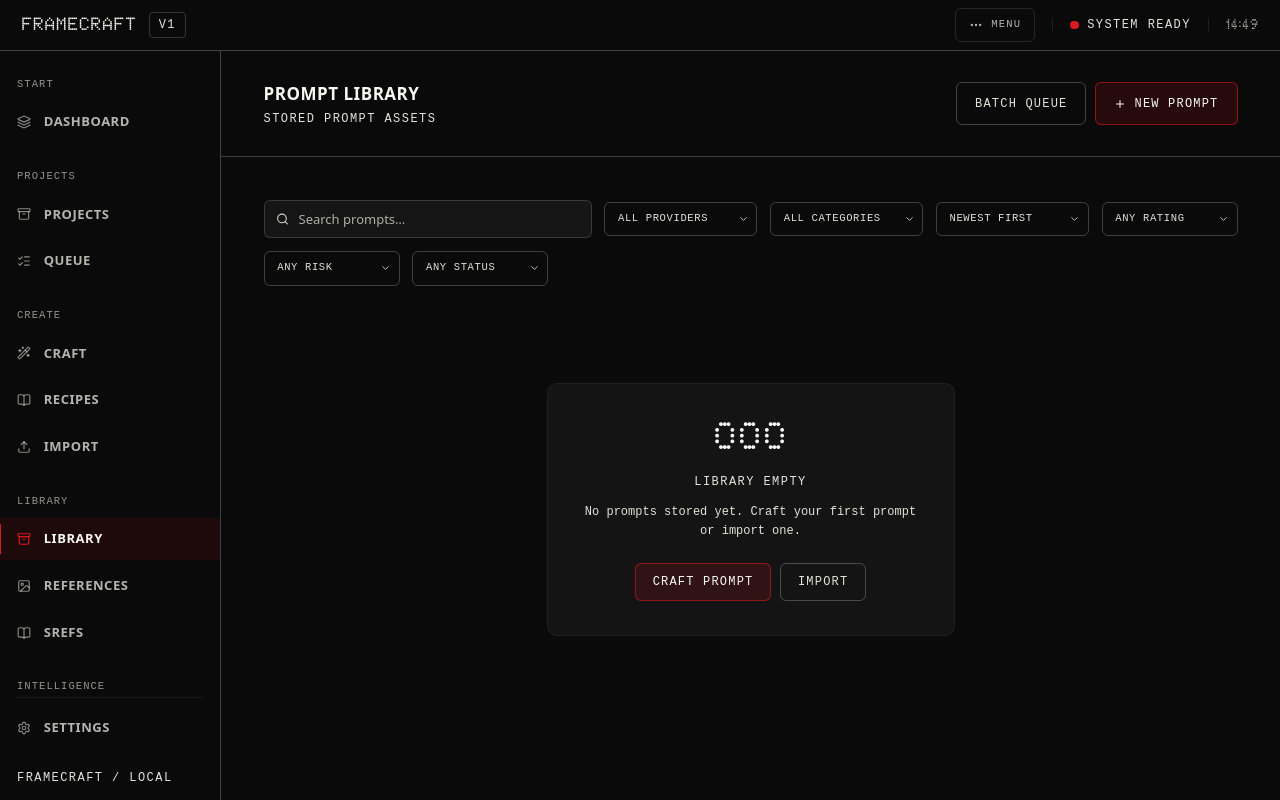
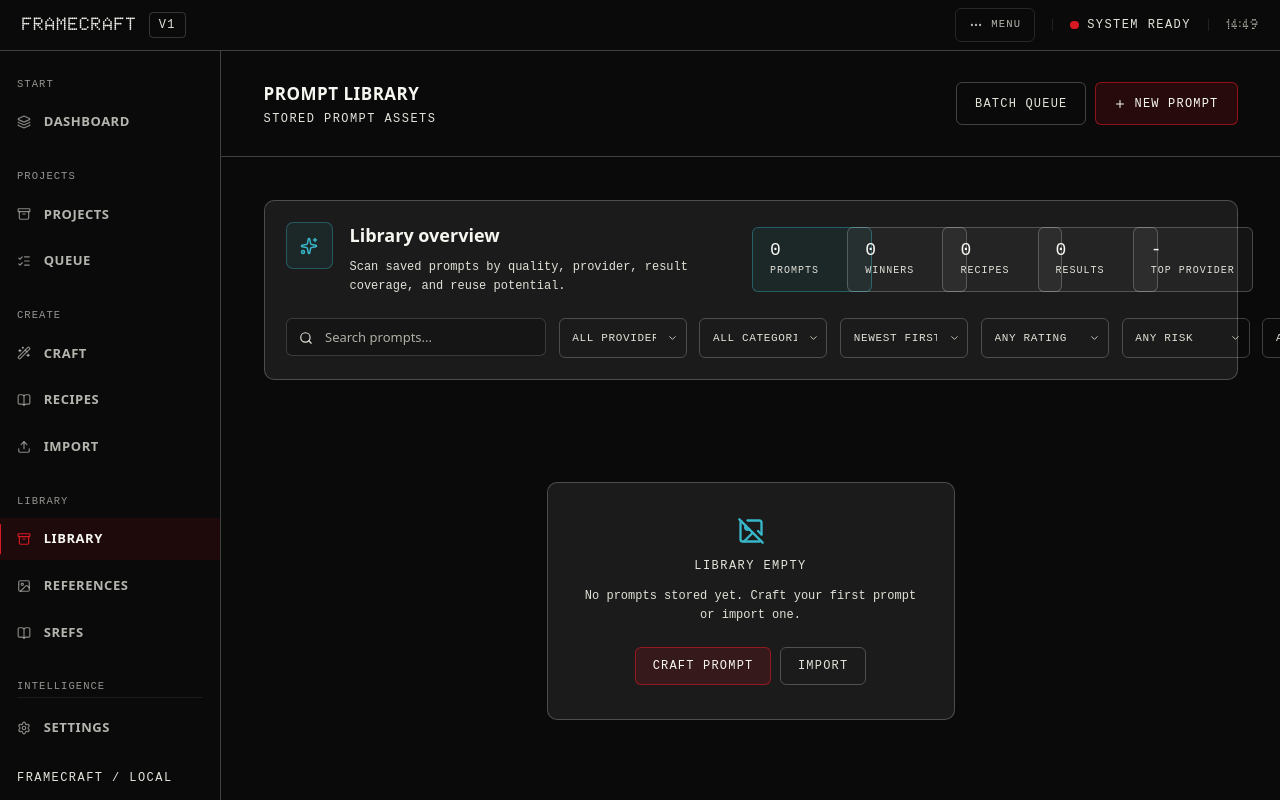
Before and after one commit to noobsaibot666/framecraft, a React (Vite) app: page /library in a window 1280 px wide. Built offline with nearby package versions, Linux system fonts and the light colour scheme.

Commit message:
feat: upgrade prompt library visuals

```diff
--- /dev/null
+++ b/src/lib/libraryMetrics.ts
@@ -0,0 +1,56 @@
+import type { Prompt, Provider } from "@/types";
+import type { ResultSummaryMap } from "./promptFilters";
+
+export interface PromptLibraryMetrics {
+  total: number;
+  winners: number;
+  recipes: number;
+  failed: number;
+  withResults: number;
+  resultCount: number;
+  topProvider: Provider | null;
+}
+
+export function getPromptLibraryMetrics(
+  prompts: Prompt[],
+  resultSummary: ResultSummaryMap = {}
+): PromptLibraryMetrics {
+  const providerCounts = new Map<Provider, number>();
+  let winners = 0;
+  let recipes = 0;
+  let failed = 0;
+  let withResults = 0;
+  let resultCount = 0;
+
+  for (const prompt of prompts) {
+    providerCounts.set(prompt.provider, (providerCounts.get(prompt.provider) ?? 0) + 1);
+    if (prompt.is_winner) winners += 1;
+    if (prompt.is_recipe) recipes += 1;
+    if (prompt.is_failed) failed += 1;
+
+    const summary = resultSummary[prompt.id];
+    if (summary?.count) {
+      withResults += 1;
+      resultCount += summary.count;
+    }
+  }
+
+  let topProvider: Provider | null = null;
+  let topProviderCount = 0;
+  for (const [provider, count] of providerCounts) {
+    if (count > topProviderCount) {
+      topProvider = provider;
+      topProviderCount = count;
+    }
+  }
+
+  return {
+    total: prompts.length,
+    winners,
+    recipes,
+    failed,
+    withResults,
+    resultCount,
+    topProvider,
+  };
+}
--- a/src/pages/PromptLibrary.tsx
+++ b/src/pages/PromptLibrary.tsx
@@ -1,6 +1,6 @@
 import { useEffect, useState, useCallback } from "react";
 import { useNavigate } from "react-router-dom";
-import { Plus, Search, Copy, Star, Trash2, ChevronDown, ListPlus } from "lucide-react";
+import { Plus, Search, Copy, Star, Trash2, ChevronDown, ListPlus, Sparkles, ImageOff } from "lucide-react";
 import { PageContainer } from "@/components/layout/PageContainer";
 import { Button } from "@/components/ui/Button";
 import { Input } from "@/components/ui/Input";
@@ -8,6 +8,7 @@ import { Badge, ProviderBadge, RiskBadge } from "@/components/ui/Badge";
 import { DotMatrix } from "@/components/ui/DotMatrix";
 import { usePromptStore } from "@/stores/usePromptStore";
 import { getResultSummaryMap } from "@/lib/db";
+import { getPromptLibraryMetrics } from "@/lib/libraryMetrics";
 import { addToQueue } from "@/lib/queue";
 import { cn, formatDate } from "@/lib/utils";
 import type { Prompt, Provider, Category, SortOption } from "@/types";
@@ -91,6 +92,18 @@ function RatingDots({ rating }: { rating: number }) {
   );
 }
 
+function LibraryStat({ label, value, accent }: { label: string; value: string | number; accent?: boolean }) {
+  return (
+    <div
+      className="flex min-w-[120px] flex-col gap-1 rounded-[6px] px-4 py-3"
+      style={{ border: accent ? "1px solid rgba(56,183,200,0.38)" : "var(--border-default)", background: accent ? "rgba(56,183,200,0.08)" : "rgba(255,255,255,0.045)" }}
+    >
+      <span className="font-mono text-[18px] font-medium leading-none text-white tabular-nums">{value}</span>
+      <span className="font-mono text-[10px] uppercase tracking-widest text-readable">{label}</span>
+    </div>
+  );
+}
+
 function PromptCard({ prompt, resultSummary, onCopy, onDelete, onQueue, batchMode, selected, onSelect }: {
   prompt: Prompt;
   resultSummary?: { count: number; avg_score: number };
@@ -104,39 +117,39 @@ function PromptCard({ prompt, resultSummary, onCopy, onDelete, onQueue, batchMod
   const navigate = useNavigate();
 
   return (
-    <div
-      className="group flex flex-col gap-4 p-5 rounded-card cursor-pointer transition-precise hover:border-cyan/40"
-      style={{ border: "var(--border-default)", background: "var(--surface-card)" }}
+    <article
+      className="group flex min-h-[280px] flex-col gap-5 rounded-card p-5 cursor-pointer transition-precise hover:-translate-y-0.5 hover:border-cyan/45"
+      style={{ border: selected ? "1px solid rgba(56,183,200,0.70)" : "var(--border-default)", background: selected ? "rgba(56,183,200,0.08)" : "var(--surface-card)" }}
       onClick={() => navigate(`/library/${prompt.id}`)}
     >
       {/* Header */}
-      <div className="flex items-start justify-between gap-2 min-w-0">
+      <div className="flex items-start justify-between gap-3 min-w-0">
         {batchMode && (
           <input
             type="checkbox"
             checked={selected}
             onChange={(e) => { e.stopPropagation(); onSelect(prompt.id, e.target.checked); }}
             onClick={(e) => e.stopPropagation()}
-            className="mt-0.5 accent-white/70"
+            className="mt-1 h-4 w-4 accent-cyan"
           />
         )}
-        <div className="flex flex-col gap-1 min-w-0">
-          <span className="font-sans text-[14px] font-semibold text-white leading-tight truncate">
+        <div className="flex min-w-0 flex-1 flex-col gap-1.5">
+          <span className="font-sans text-[16px] font-semibold text-white leading-tight truncate">
             {prompt.title}
           </span>
           {prompt.description && (
-            <span className="font-mono text-[11px] text-readable leading-snug line-clamp-1">
+            <span className="font-mono text-[12px] text-readable leading-snug line-clamp-2">
               {prompt.description}
             </span>
           )}
         </div>
         {prompt.is_winner && (
-          <Star size={12} className="text-amber fill-amber/40 shrink-0 mt-0.5" />
+          <Star size={15} className="text-amber fill-amber/45 shrink-0 mt-0.5" />
         )}
       </div>
 
       {/* Prompt preview */}
-      <p className="prompt-text text-[12.5px] text-readable line-clamp-3 leading-relaxed">
+      <p className="prompt-text text-[13.5px] text-soft-white line-clamp-5 leading-relaxed">
         {prompt.prompt_text}
       </p>
 
@@ -149,49 +162,49 @@ function PromptCard({ prompt, resultSummary, onCopy, onDelete, onQueue, batchMod
           <Badge key={tag} variant="tag">{tag}</Badge>
         ))}
         {(prompt.tags?.length ?? 0) > 2 && (
-          <span className="font-mono text-[9px] text-dim">+{(prompt.tags?.length ?? 0) - 2}</span>
+          <span className="font-mono text-[10px] text-readable">+{(prompt.tags?.length ?? 0) - 2}</span>
         )}
       </div>
 
       {/* Footer */}
-      <div className="flex items-center justify-between pt-1" style={{ borderTop: "var(--border-dim)" }}>
-        <div className="flex items-center gap-3">
+      <div className="mt-auto flex items-center justify-between gap-4 pt-3" style={{ borderTop: "var(--border-default)" }}>
+        <div className="flex flex-wrap items-center gap-3">
           <RatingDots rating={prompt.rating} />
           {prompt.ai_look_risk > 0 && <RiskBadge score={prompt.ai_look_risk} />}
           {resultSummary && resultSummary.count > 0 && (
-            <span className="font-mono text-[10px] text-muted">
+            <span className="font-mono text-[10.5px] text-readable">
               {resultSummary.count} result{resultSummary.count !== 1 ? "s" : ""}
               {resultSummary.avg_score > 0 && ` · ${resultSummary.avg_score.toFixed(1)} avg`}
             </span>
           )}
         </div>
-        <div className="flex items-center gap-1 opacity-0 group-hover:opacity-100 transition-precise">
+        <div className="flex items-center gap-1.5 opacity-100 transition-precise md:opacity-0 md:group-hover:opacity-100">
           <button
-            className="p-1 rounded text-muted hover:text-cyan transition-precise"
+            className="rounded-[5px] border border-white/14 p-2 text-readable hover:border-cyan/45 hover:text-cyan transition-precise"
             onClick={(e) => { e.stopPropagation(); onQueue(prompt); }}
             title="Add to Queue"
           >
-            <ListPlus size={11} />
+            <ListPlus size={13} />
           </button>
           <button
-            className="p-1 rounded text-muted hover:text-cyan transition-precise"
+            className="rounded-[5px] border border-white/14 p-2 text-readable hover:border-cyan/45 hover:text-cyan transition-precise"
             onClick={(e) => { e.stopPropagation(); onCopy(prompt); }}
             title="Copy prompt"
           >
-            <Copy size={11} />
+            <Copy size={13} />
           </button>
           <button
-            className="p-1 rounded text-dim hover:text-red transition-precise"
+            className="rounded-[5px] border border-white/14 p-2 text-readable hover:border-red/45 hover:text-red transition-precise"
             onClick={(e) => { e.stopPropagation(); onDelete(prompt); }}
             title="Delete prompt"
           >
-            <Trash2 size={11} />
+            <Trash2 size={13} />
           </button>
         </div>
       </div>
 
-      <div className="system-label text-[10px] text-muted">{formatDate(prompt.created_at)}</div>
-    </div>
+      <div className="system-label text-[10.5px] text-readable">{formatDate(prompt.created_at)}</div>
+    </article>
   );
 }
 
@@ -213,9 +226,9 @@ function NativeSelect({
         onChange={(e) => onChange(e.target.value)}
         className={cn(
           "w-full appearance-none pr-7",
-          "font-mono text-[10.5px] tracking-[0.06em] uppercase",
+          "font-mono text-[11px] tracking-[0.06em] uppercase",
           "bg-transparent text-readable",
-          "rounded-sm px-3 py-2",
+          "rounded-sm px-3 py-2.5",
           "focus:outline-none focus:text-white transition-precise",
           "cursor-pointer"
         )}
@@ -313,6 +326,7 @@ export function PromptLibrary() {
   }, []);
 
   const prompts = filteredAndSorted(resultMap);
+  const metrics = getPromptLibraryMetrics(prompts, resultMap);
   const statusFilter = filters.isWinner ? "winner" : filters.isFailed ? "failed" : "";
 
   return (
@@ -336,56 +350,47 @@ export function PromptLibrary() {
         </div>
       }
     >
-      {/* Toolbar */}
-      <div className="flex items-center gap-3 mb-7 flex-wrap">
-        <div className="flex-1 relative">
+      <div className="mb-8 flex flex-col gap-5 rounded-card p-5" style={{ border: "var(--border-default)", background: "var(--surface-card)" }}>
+        <div className="flex flex-col gap-5 xl:flex-row xl:items-center xl:justify-between">
+          <div className="flex min-w-0 items-start gap-4">
+            <div className="flex h-11 w-11 shrink-0 items-center justify-center rounded-[7px] border border-cyan/35 bg-cyan/8 text-cyan">
+              <Sparkles size={18} />
+            </div>
+            <div className="flex min-w-0 flex-col gap-2">
+              <span className="font-sans text-[18px] font-semibold text-white">Library overview</span>
+              <span className="font-mono text-[12px] leading-relaxed text-readable">
+                Scan saved prompts by quality, provider, result coverage, and reuse potential.
+              </span>
+            </div>
+          </div>
+          <div className="grid grid-cols-2 gap-3 md:grid-cols-5">
+            <LibraryStat label="Prompts" value={metrics.total} accent />
+            <LibraryStat label="Winners" value={metrics.winners} />
+            <LibraryStat label="Recipes" value={metrics.recipes} />
+            <LibraryStat label="Results" value={metrics.resultCount} />
+            <LibraryStat label="Top provider" value={metrics.topProvider?.toUpperCase() ?? "-"} />
+          </div>
+        </div>
+
+        <div className="grid gap-3 xl:grid-cols-[minmax(260px,1.4fr)_repeat(6,minmax(128px,1fr))]">
+          <div className="relative">
             <Search
-            size={13}
-            className="absolute left-3 top-1/2 -translate-y-1/2 text-muted pointer-events-none"
+              size={14}
+              className="absolute left-3 top-1/2 -translate-y-1/2 text-readable pointer-events-none"
             />
             <Input
-            placeholder="Search prompts…"
-            className="pl-8 min-w-[260px]"
+              placeholder="Search prompts..."
+              className="pl-9 min-w-[260px]"
               value={searchVal}
               onChange={(e) => handleSearch(e.target.value)}
             />
           </div>
 
-        <NativeSelect
-          value={filters.provider ?? ""}
-          onChange={(v) => setFilters({ provider: (v as Provider) || undefined })}
-          options={PROVIDER_OPTIONS}
-          className="w-36"
-        />
-
-        <NativeSelect
-          value={filters.category ?? ""}
-          onChange={(v) => setFilters({ category: (v as Category) || undefined })}
-          options={CATEGORY_OPTIONS}
-          className="w-36"
-        />
-
-        <NativeSelect
-          value={sortBy}
-          onChange={(v) => setSortBy(v as SortOption)}
-          options={SORT_OPTIONS}
-          className="w-36"
-        />
-
-        <NativeSelect
-          value={filters.minRating != null ? String(filters.minRating) : ""}
-          onChange={(v) => setFilters({ minRating: v ? Number(v) : undefined })}
-          options={RATING_FILTER_OPTIONS}
-          className="w-32"
-        />
-
-        <NativeSelect
-          value={filters.maxAiRisk != null ? String(filters.maxAiRisk) : ""}
-          onChange={(v) => setFilters({ maxAiRisk: v ? Number(v) : undefined })}
-          options={AI_RISK_FILTER_OPTIONS}
-          className="w-32"
-        />
-
+          <NativeSelect value={filters.provider ?? ""} onChange={(v) => setFilters({ provider: (v as Provider) || undefined })} options={PROVIDER_OPTIONS} />
+          <NativeSelect value={filters.category ?? ""} onChange={(v) => setFilters({ category: (v as Category) || undefined })} options={CATEGORY_OPTIONS} />
+          <NativeSelect value={sortBy} onChange={(v) => setSortBy(v as SortOption)} options={SORT_OPTIONS} />
+          <NativeSelect value={filters.minRating != null ? String(filters.minRating) : ""} onChange={(v) => setFilters({ minRating: v ? Number(v) : undefined })} options={RATING_FILTER_OPTIONS} />
+          <NativeSelect value={filters.maxAiRisk != null ? String(filters.maxAiRisk) : ""} onChange={(v) => setFilters({ maxAiRisk: v ? Number(v) : undefined })} options={AI_RISK_FILTER_OPTIONS} />
           <NativeSelect
             value={statusFilter}
             onChange={(v) => setFilters({
@@ -393,15 +398,15 @@ export function PromptLibrary() {
               isFailed: v === "failed" || undefined,
             })}
             options={STATUS_FILTER_OPTIONS}
-          className="w-32"
           />
+        </div>
       </div>
 
       {/* Copy feedback */}
       {copied && (
         <div className="mb-4 px-4 py-3 rounded-sm font-mono text-[11px] text-readable flex items-center gap-2"
           style={{ background: "var(--surface-card)", border: "var(--border-default)" }}>
-          <Copy size={10} className="text-white/40" />
+          <Copy size={12} className="text-cyan" />
           Prompt copied to clipboard
         </div>
       )}
@@ -409,7 +414,7 @@ export function PromptLibrary() {
       {queued && (
         <div className="mb-4 px-4 py-3 rounded-sm font-mono text-[11px] text-readable flex items-center gap-2"
           style={{ background: "var(--surface-card)", border: "var(--border-default)" }}>
-          <ListPlus size={10} className="text-white/40" />
+          <ListPlus size={12} className="text-cyan" />
           Added to queue: {queued}
         </div>
       )}
@@ -431,9 +436,9 @@ export function PromptLibrary() {
         <div className="flex flex-col items-center justify-center py-16 gap-4">
           <div
             className="flex flex-col items-center gap-3 p-8 rounded-card max-w-sm w-full"
-            style={{ border: "var(--border-dim)", background: "var(--surface-base)" }}
+            style={{ border: "var(--border-default)", background: "var(--surface-card)" }}
           >
-            <DotMatrix value="000" size="lg" />
+            <ImageOff size={28} className="text-cyan" />
             <span className="system-label">LIBRARY EMPTY</span>
             <span className="font-mono text-[12px] text-readable text-center leading-relaxed">
               {searchVal
@@ -460,13 +465,16 @@ export function PromptLibrary() {
         </div>
       ) : (
         <>
-          <div className="flex items-center justify-between mb-4">
+          <div className="flex items-center justify-between mb-5">
             <span className="system-label text-soft-white">
               <DotMatrix value={prompts.length} size="sm" className="inline-block mr-2" />
               {prompts.length === 1 ? "PROMPT" : "PROMPTS"}
             </span>
+            <span className="font-mono text-[11px] text-readable">
+              {metrics.withResults} with results · {metrics.failed} failed marked
+            </span>
           </div>
-          <div className="grid grid-cols-1 lg:grid-cols-2 2xl:grid-cols-3 gap-4">
+          <div className="grid grid-cols-1 gap-5 xl:grid-cols-2 2xl:grid-cols-3">
             {prompts.map((p) => (
               <PromptCard
                 key={p.id}
```
Also changed, not shown: 1 other file (tests, documents, lock files or other folders). Lines whose indentation alone changed are shown as unchanged.
